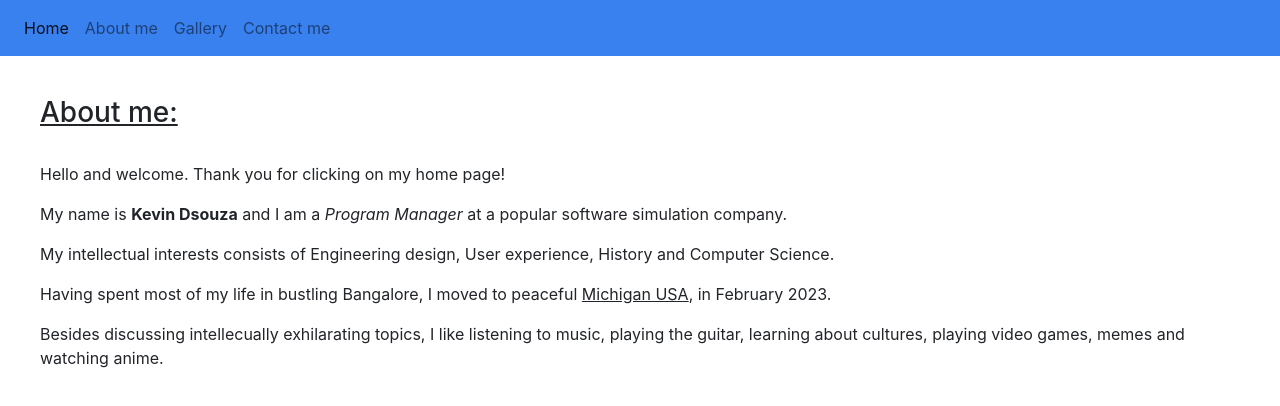
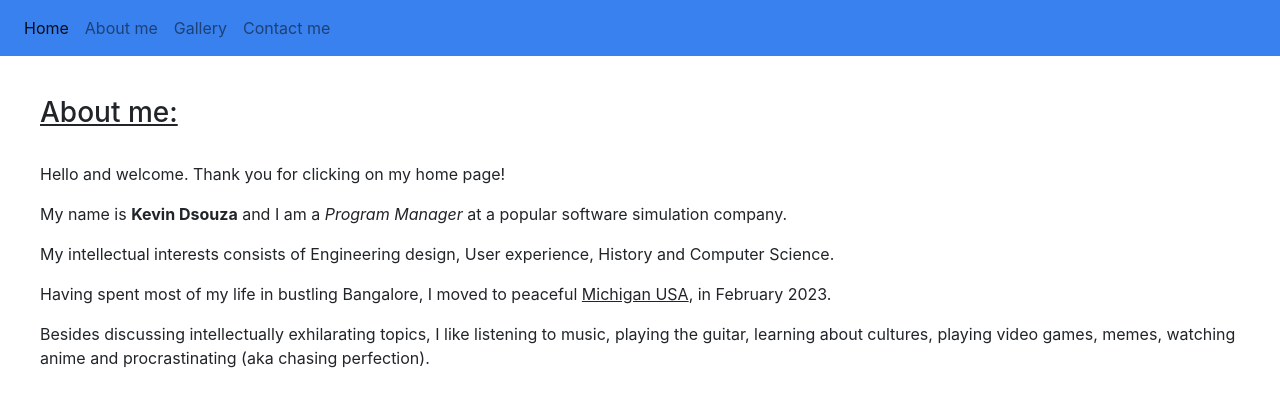
Before and after one commit to kevind88/kevind88.github.io, a plain HTML site: page about.html in a window 1280 px wide. Drawn offline with nearby package versions, Linux system fonts and the light colour scheme.

Commit message:
Update about.html

```diff
--- a/about.html
+++ b/about.html
@@ -37,7 +37,7 @@
             <p> My name is <b>Kevin Dsouza</b> and I am a <i>Program Manager</i> at a popular software simulation company.</p>
             <p> My intellectual interests consists of Engineering design, User experience, History and Computer Science.</p>
             <p> Having spent most of my life in bustling Bangalore, I moved to peaceful <u>Michigan USA</u>, in February 2023.</p>
-            <p> Besides discussing intellecually exhilarating topics, I like listening to music, playing the guitar, learning about cultures, playing video games, memes and watching anime.</p>
+            <p> Besides discussing intellectually exhilarating topics, I like listening to music, playing the guitar, learning about cultures, playing video games, memes, watching anime and procrastinating (aka chasing perfection).</p>
         </div>
     </body>
 </html>
```
